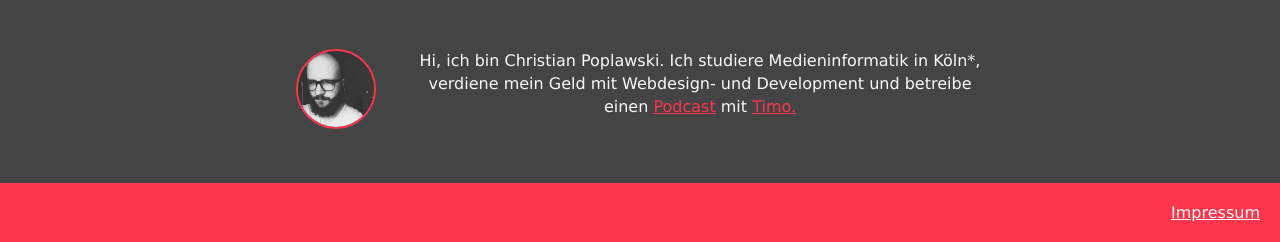
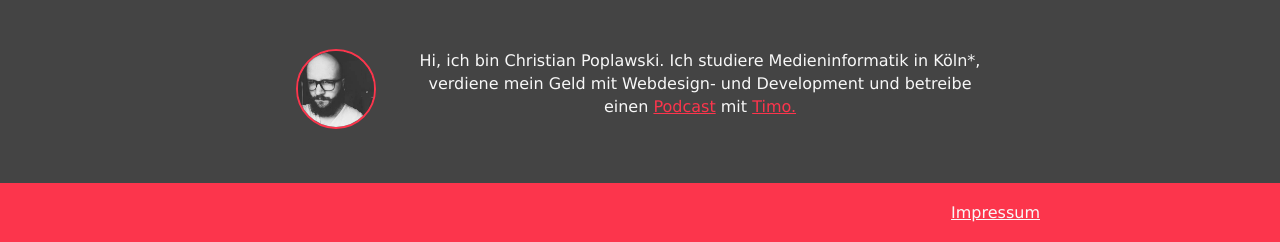
Before and after one commit to Plsr/crushed, a PHP site: page / in a window 1280 px wide. Shown: the part 727-969 px from the top of the page. Run offline with PHP 8.4, Linux system fonts and the light colour scheme.

Commit message:
Fixed page footer

```diff
--- a/index.html
+++ b/index.html
@@ -52,8 +52,10 @@
       </p>
     </div>
   </div>
-  <footer class="c_page-footer">
-    <a href="#">Impressum</a>
+  <footer class="page-footer">
+    <div class="c_page-footer-content">
+      <a href="#">Impressum</a>
+    </div>
   </footer>
 </body>
 </html>
--- a/scss/component/_c_page-footer.scss
+++ b/scss/component/_c_page-footer-content.scss
@@ -1,6 +1,6 @@
-.c_page-footer {
-  background-color: $accentcolor;
-  padding: 20px;
+.c_page-footer-content {
+  max-width: 800px;
+  margin: 0 auto;
 
   a {
     color: $lightgrey;
--- /dev/null
+++ b/scss/layout/_page-footer.scss
@@ -0,0 +1,4 @@
+.page-footer {
+  background-color: $accentcolor;
+  padding: 20px;
+}
--- a/scss/style.scss
+++ b/scss/style.scss
@@ -19,10 +19,11 @@
 @import 'component/c_btn-pagination';
 @import 'component/c_author-info-content';
 @import 'component/c_img-portrait';
-@import 'component/c_page-footer';
+@import 'component/c_page-footer-content';
 
 // Layouts
 @import 'layout/site-header';
 @import 'layout/content';
 @import 'layout/pagination';
 @import 'layout/author-info';
+@import 'layout/page-footer';
--- a/style.css
+++ b/style.css
@@ -496,14 +496,14 @@ h2.c_post-title {
   display: block;
   margin: 0 auto; }
 
-.c_page-footer {
-  background-color: #FC354C;
-  padding: 20px; }
-  .c_page-footer a {
+.c_page-footer-content {
+  max-width: 800px;
+  margin: 0 auto; }
+  .c_page-footer-content a {
     color: #F8F8F8;
     font-size: 16px;
     float: right; }
-  .c_page-footer:after {
+  .c_page-footer-content:after {
     content: "";
     display: table;
     clear: both; }
@@ -555,3 +555,7 @@ h2.c_post-title {
   @media screen and (min-width: 768px) {
     .author-info {
       padding: 50px 40px; } }
+
+.page-footer {
+  background-color: #FC354C;
+  padding: 20px; }
```
